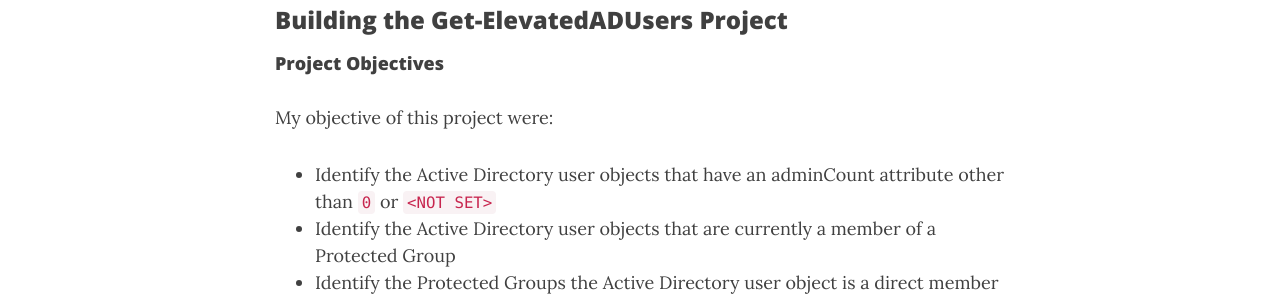
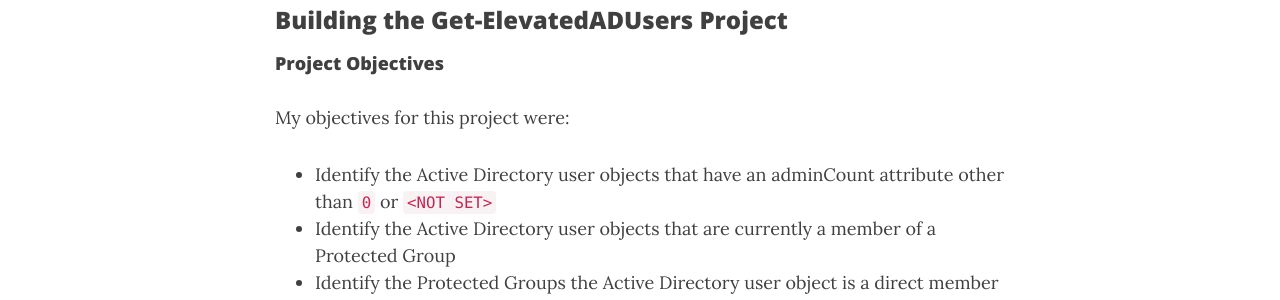
Before and after one commit to 4D5A/4d5a.github.io, a Jekyll site: the page built from _posts/2022-09-02-active-directory-elevated-users-health-check.md, in a window 1280 px wide and 900 px high, scrolled down 2253 px. Shown: the part 154-454 px from the top of the window. Built offline with Jekyll 4.4.1, drawn with Linux system fonts in a browser that asks for light colours; nearby versions of some CDN libraries; comment, search, counter and statistics services are not loaded.

Commit message:
fixed grammar

````diff
--- a/_posts/2022-09-02-active-directory-elevated-users-health-check.md
+++ b/_posts/2022-09-02-active-directory-elevated-users-health-check.md
@@ -42,7 +42,7 @@ The result is users that are a member of the Protected Users group cannot do the
 ### Building the Get-ElevatedADUsers Project
 
 #### Project Objectives
-My objective of this project were:
+My objectives for this project were:
 
 * Identify the Active Directory user objects that have an adminCount attribute other than ```0``` or ```<NOT SET>```
 * Identify the Active Directory user objects that are currently a member of a Protected Group
````
